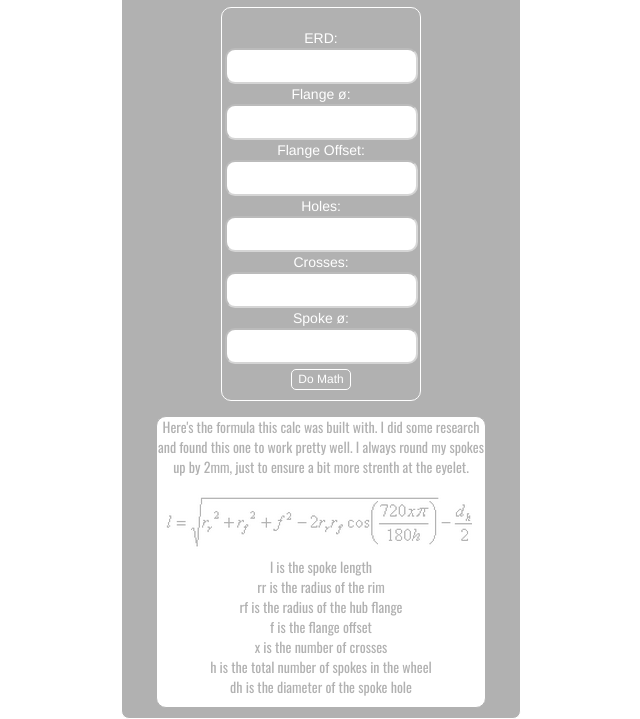
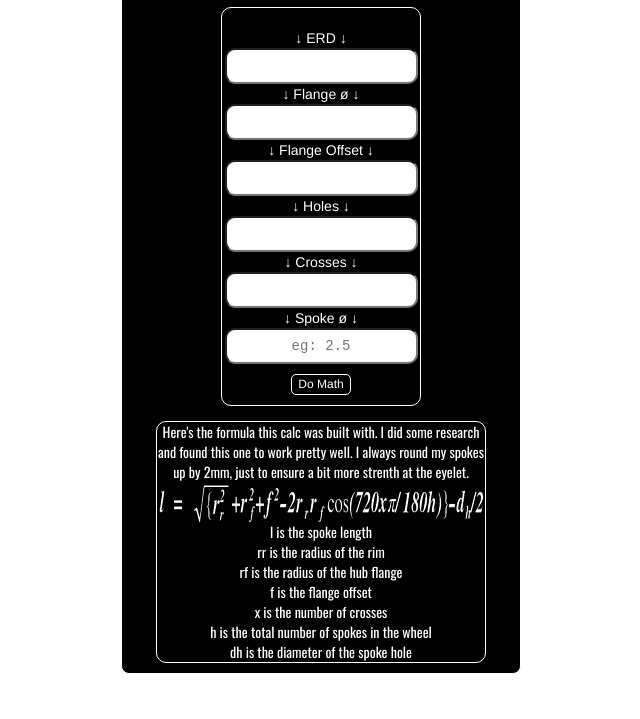
Before and after one commit to chijiokeokafo/quickcalc, a plain HTML site: page index.html in a window 1280 px wide. Shown: the part 163-882 px from the top of the page, without its empty margins (319-959 px from the left). After the commit the page ends 837 px from the top, so only its background shows below. Drawn offline with nearby package versions, Linux system fonts and the light colour scheme.

Commit message:
Adding new images and further style changes

```diff
--- a/calc.js
+++ b/calc.js
@@ -51,10 +51,10 @@ function extractBuild(form){
 };
 
 $(document).ready(function(){
-	$( '#container' ).slideDown(700).css('opacity', 0.3);
-	$('#container').mouseenter(function(){
-		$(this).fadeTo('slow', 1);
-	});
+	$( '#container' ).slideDown(700);
+	// $('#container').mouseenter(function(){
+	// 	$(this).fadeTo('slow', 1);
+	// });
 
 	disableBtn();
 });
--- a/index.html
+++ b/index.html
@@ -15,18 +15,18 @@
 <div id="container">
 	<div id="heading">
 		<h1>SPOKIN AINT EASY</h1>
-		<h4>All specs are in mm, as per usual.<br>Just toss the numbers in their respective fields and hit 'Do Math'</h4>
+		<h4>All specs in mm, as per usual.<br>Just toss the numbers in their respective fields and hit 'Do Math'</h4>
 		<p>Click the spoke length to reset the calc.</p>
 	</div>
 
 	<div id="calculator" class='form-group'><br>
 		<form role="form" id='spoke_form' >
-			ERD:<br><input type="text" id='erd' class='calc_field'><br>
-			Flange ø:<input type="text" id='flange_diam' class='calc_field'><br>
-		  Flange Offset:<input type="text" id='flange_offset' class='calc_field'><br>
-		  Holes:<input type="text" id='rim_holes' class='calc_field'><br>
-		  Crosses:<input type="text" id='spoke_crosses' class='calc_field'><br>
-		  Spoke ø:<input type="text" id='spoke_hole_diam' class='calc_field'><br>
+			↓ ERD ↓<br><input type="text" id='erd' class='calc_field'><br>
+			↓ Flange ø ↓<input type="text" id='flange_diam' class='calc_field'><br>
+		  ↓ Flange Offset ↓<input type="text" id='flange_offset' class='calc_field'><br>
+		  ↓ Holes ↓<input type="text" id='rim_holes' class='calc_field'><br>
+		  ↓ Crosses ↓<input type="text" id='spoke_crosses' class='calc_field'><br>
+		  ↓ Spoke ø ↓<input type="text" id='spoke_hole_diam' class='calc_field' placeholder='eg: 2.5'><br>
 		  <input type="submit" value="Do Math" id='button'>
 		</form>
 	</div>
@@ -36,16 +36,16 @@
 	</div>
 
 	<div id="info">
-		<p>Here's the formula this calc was built with. I did some research and found this one to work pretty well.
-		I always round my spokes up by 2mm, just to ensure a bit more strenth at the eyelet.</p>
+		Here's the formula this calc was built with. I did some research and found this one to work pretty well.
+		I always round my spokes up by 2mm, just to ensure a bit more strenth at the eyelet.
 		<div id="formula"></div>
-		<p>l is the spoke length<br>
+		l is the spoke length<br>
 		rr is the radius of the rim<br>
 		rf is the radius of the hub flange<br>
 		f is the flange offset<br>
 		x is the number of crosses<br>
 		h is the total number of spokes in the wheel<br>
-		dh is the diameter of the spoke hole</p>
+		dh is the diameter of the spoke hole
 	</div>
 </div>
 </body>
--- a/styles.css
+++ b/styles.css
@@ -31,7 +31,7 @@ body {
 	border-radius: 5px;
 	border: 1px solid white;
 	font-size: 12px;
-	margin-top: 5px;
+	margin-top: 10px;
 	margin-bottom: 10px;
 
 }
@@ -74,16 +74,17 @@ body {
   margin-top: 10px;
   margin-bottom: 10px;
 	width: 330px;
-	border: 1px solid black;
-	background-color: white;
-	color: black;
+	border: 1px solid white;
+	background-color: black;
+	color: white;
 	font-family: 'Oswald', sans-serif;
 }
 
 #formula {
-	height: 70px;
-	width: 315px;
-	background-image: url(images/formula.png)
+	height: 40px;
+	width: 330px;
+	background-image: url(images/eq_tall.png)
+
 }
 
 #heading {
```
Also changed, not shown: images/eq_tall.png (added), images/spoke_formula3.png (added), 2 other files.
